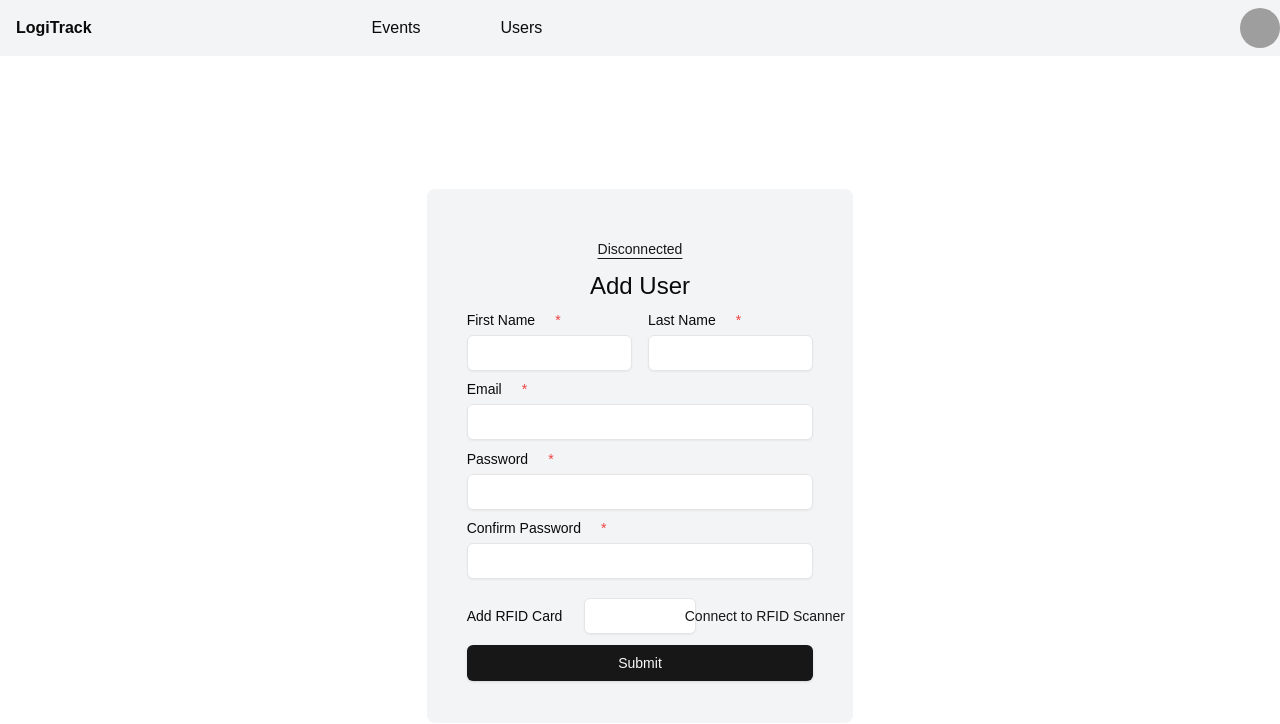
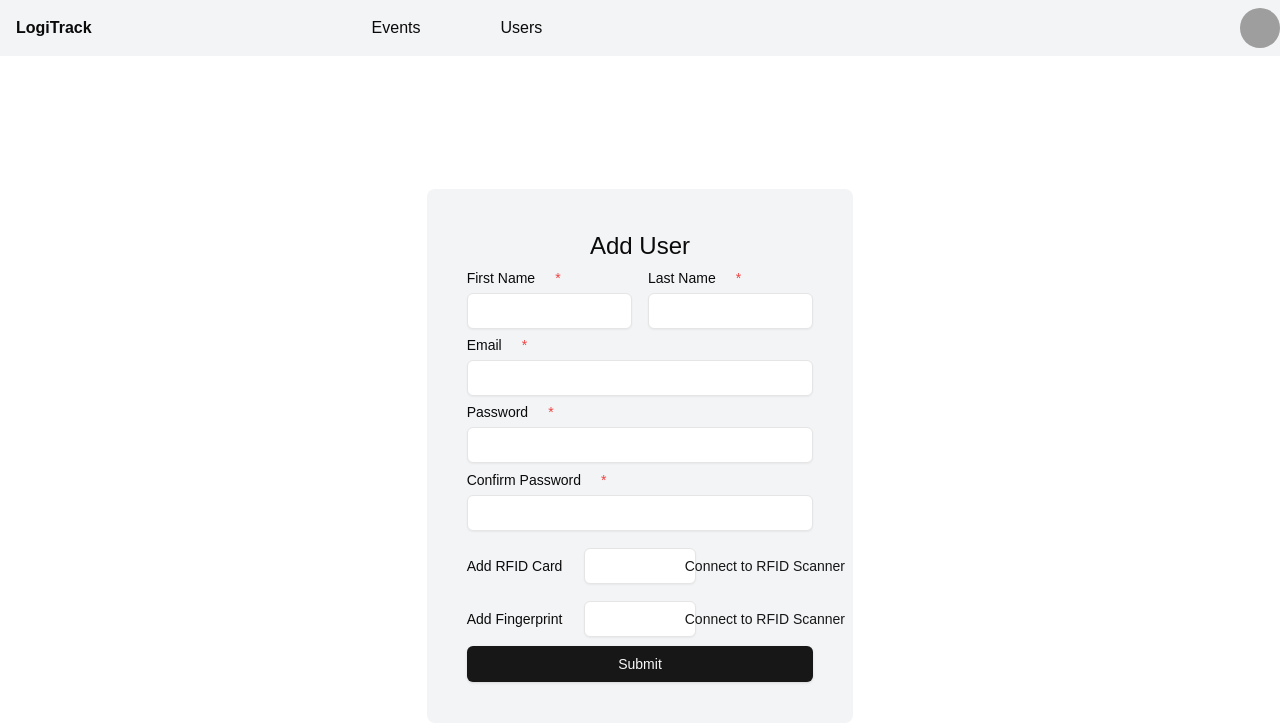
Before and after one commit to LemarCanete/logiTrack, a Next.js app: page /admin/AddUser in a window 1280 px wide. Shown: the top 724 px of the page. Built offline with nearby package versions, Linux system fonts and the light colour scheme; grey boxes are pictures that could not be loaded.

Commit message:
[LemarCanete][Remove Esp32] - Complete

```diff
--- a/app/admin/AddUser/page.jsx
+++ b/app/admin/AddUser/page.jsx
@@ -9,39 +9,9 @@ import { db, storage, auth } from '@/firebase-config'
 import { addDoc, collection, doc, setDoc } from 'firebase/firestore'
 
 const page = () => {
-    const [socket, setSocket] = useState(null);
-    const [status, setStatus] = useState('Disconnected');
     const [rfid, setRfid] = useState('');
-    const [receivedData, setReceivedData] = useState();
     const [port, setPort] = useState(null); //for serial port
     const [isConnected, setIsConnected] = useState(false);
-
-    const connectToESP32 = () => {
-        const newSocket = new WebSocket('ws://192.168.1.39/ws');
-        newSocket.onopen = () => setStatus('Connected');
-        newSocket.onclose = () => setStatus('Disconnected');
-        newSocket.onerror = (error) => console.error('WebSocket Error:', error);
-
-        setSocket(newSocket);
-    };
-
-    const sendRFIDData = () => {
-        if (socket && socket.readyState === WebSocket.OPEN) {
-            socket.send(JSON.stringify({ type: 'rfid', data: rfid }));
-        } else {
-            console.error('WebSocket is not connected');
-        }
-    };
-
-    useEffect(()=>{
-        const receiveData = () =>{
-            socket.onmessage = (event) => {
-                console.log('Received data:', event.data);
-                setReceivedData(event.data);
-            };
-        }
-        socket && receiveData()
-    }, [socket])
 
     const connectSerial = async () => {
         try {
@@ -131,7 +101,6 @@ const page = () => {
                         isSubmitting,
                     }) => (
                         <form onSubmit={handleSubmit} className='h-5/6 lg:h-4/6 w-5/6 lg:w-2/6 bg-gray-100 p-10 rounded-lg flex flex-col justify-around'>
-                            <Button variant='link' className='underline' onClick={connectToESP32} type='button'>{status}</Button>
                             <h1 className="text-center text-2xl mb-2">Add User</h1>
                             {/* first name */}
                             <div className="grid lg:grid-cols-2 gap-4">
@@ -199,6 +168,18 @@ const page = () => {
                                 <Button type='button' variant='link' className='ms-4' onClick={connectSerial} disabled={isConnected}>{isConnected ? 'Scan RFID Card Now' : 'Connect to RFID Scanner'}</Button>
                             </Label>
 
+                            <Label className='grid lg:grid-cols-3 gap-1 items-center'>
+                                Add Fingerprint
+
+                                <Input className='bg-white my-2' type="rfid"
+                                    name="id"
+                                    value={rfid}
+                                    onChange={e => setRfid(e.target.value)}
+                                    />
+
+                                <Button type='button' variant='link' className='ms-4' onClick={connectSerial} disabled={isConnected}>{isConnected ? 'Scan RFID Card Now' : 'Connect to RFID Scanner'}</Button>
+                            </Label>
+
 
                             <Button type="submit" disabled={isSubmitting}>
                                 Submit
```
